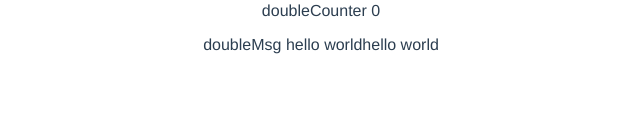
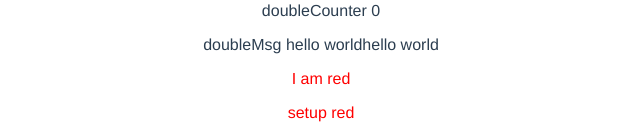
Before and after one commit to Talentjun/Vite-Vue3, a Vue app: page /#/home in a window 1280 px wide. Shown: the part 2400-2535 px from the top of the page, without its empty margins (319-959 px from the left). Before the commit the page ends 2470 px from the top, so only its background shows below. Built offline with nearby package versions, Linux system fonts and the light colour scheme.

Commit message:
feat：css module使用

```diff
--- a/src/App.vue
+++ b/src/App.vue
@@ -21,6 +21,7 @@ import Vueuse from './components/Vueuse.vue'
 import Pinia from './components/Pinia.vue'
 import UseRef from './components/UseRef.vue'
 import UseSlotsAttrs from './components/UseSlots&Attrs.vue'
+import CssModule from './components/CssModule.vue'
 
 const posts = ref([
   { id: 1, title: 'My journey with Vue' },
@@ -104,6 +105,7 @@ provide('location', {
   <Pinia />
   <UseRef />
   <UseSlotsAttrs name="yejun" />
+  <CssModule />
 </template>
 
 <style>
--- /dev/null
+++ b/src/components/CssModule.vue
@@ -0,0 +1,26 @@
+<template>
+  <!-- <p :class="$style.red">I am red</p> -->
+  <p :class="classes.red">I am red</p>
+
+  <p :class="css.red">setup red</p>
+</template>
+
+<style module="classes">
+.red {
+  color: red;
+}
+</style>
+
+<!-- 一个 <style module> 标签会被编译为 CSS Modules 并且将生成的 CSS class 作为 $style 对象暴露给组件 -->
+
+<!-- <style module>
+.red {
+  color: red;
+}
+</style> -->
+
+<script setup>
+import { useCssModule } from 'vue'
+const css = useCssModule('classes')
+console.log('useCssModule', css.red) // 已经转换好的css 转换好的_red_xad9b_2
+</script>
--- a/vite.config.js
+++ b/vite.config.js
@@ -1,6 +1,5 @@
 import { defineConfig } from 'vite'
 import vue from '@vitejs/plugin-vue'
-import { h } from 'vue'
 
 const path = require('path')
 
```
